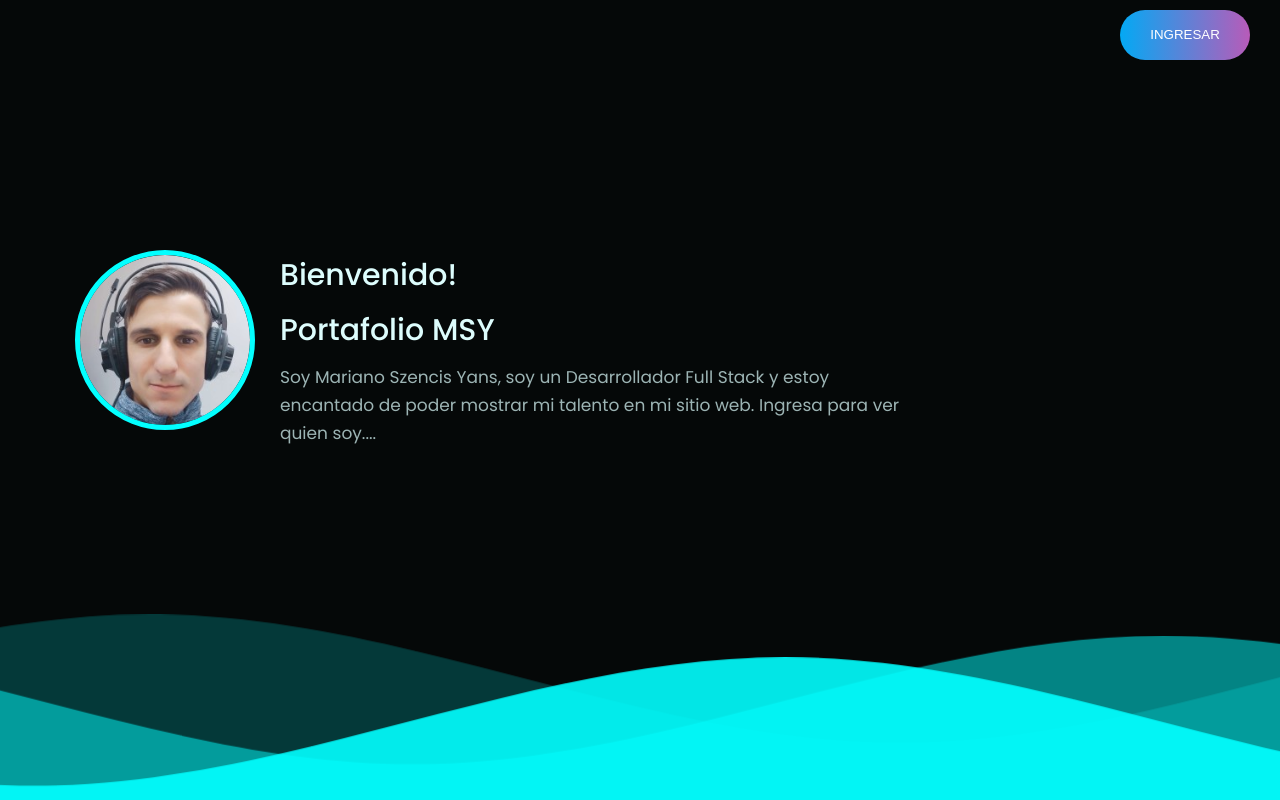
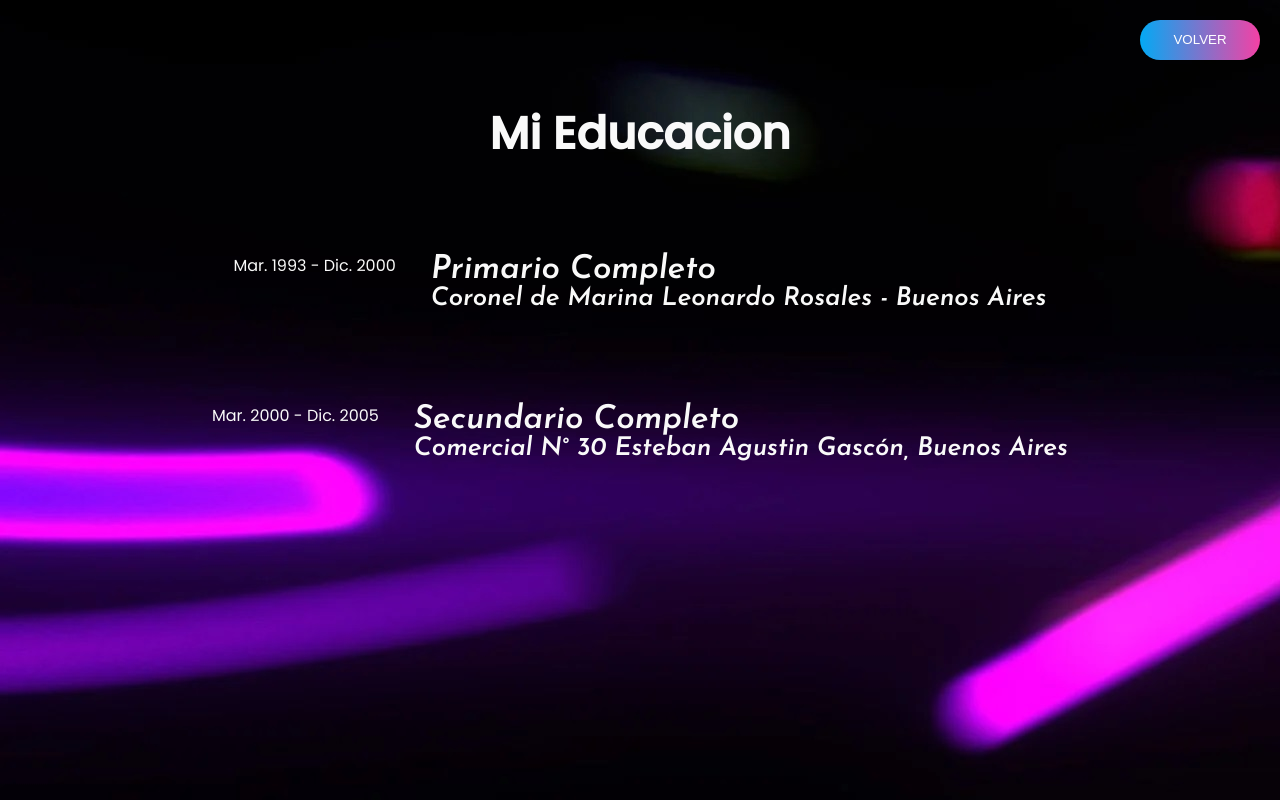
Before and after one commit to marianos1988/portafolio-web, a React (Vite) app: page /Educacion in a window 1280 px wide. Before the commit this address led to /index.html. Built offline with nearby package versions, Linux system fonts and the light colour scheme.

Commit message:
Armado de diseño modulo Educacion

```diff
--- a/src/App.tsx
+++ b/src/App.tsx
@@ -3,6 +3,7 @@ import { Index } from './routes/Index'
 import { Home } from './routes/Home'
 import { Perfil } from './routes/Perfil'
 import { Skills } from './routes/Skills'
+import { Educacion } from './routes/Educacion'
 
 function App() {
 
@@ -15,6 +16,7 @@ function App() {
           <Route path="/*" element= { <Navigate to="/" /> }></Route>
           <Route path='/Perfil' element= { <Perfil></Perfil> }></Route>
           <Route path='/Skills' element= { <Skills></Skills> }></Route>
+          <Route path='/Educacion' element= { <Educacion></Educacion> }></Route>
         </Routes>
     </>
   )
--- /dev/null
+++ b/src/routes/Educacion.tsx
@@ -0,0 +1,33 @@
+import React from 'react'
+import "../styles/Educacion.css"
+import { ButtonVolver } from '../components/ButtonVolver'
+
+export const Educacion = () => {
+  return (
+    <main className='container-educacion'>
+      <article>
+          <div className='container-boton-volver'>
+            <ButtonVolver></ButtonVolver>
+          </div>
+          <h1>Mi Educacion</h1>
+          <div className='container-box-educacion'>
+            <div className='box-educacion'>
+              <div className='fechas-educacion'>Mar. 1993 - Dic. 2000</div>
+              <div className='desc-educacion'>
+                <h2>Primario Completo</h2>
+                <h3>Coronel de Marina Leonardo Rosales - Buenos Aires</h3>
+              </div>
+            </div>
+            <div className='box-educacion'>
+              <div className='fechas-educacion'>Mar. 2000 - Dic. 2005</div>
+              <div className='desc-educacion'>
+                <h2>Secundario Completo</h2>
+                <h3>Comercial N° 30 Esteban Agustin Gascón, Buenos Aires</h3>
+              </div>
+            </div>
+          </div>
+
+      </article>
+    </main>
+  )
+}
--- /dev/null
+++ b/src/styles/Educacion.css
@@ -0,0 +1,85 @@
+.container-educacion {
+    width: 100%;
+    height: 100vh;
+    background-image: url("../assets/bg.jpg");
+    background-size:auto;
+    background-repeat: no-repeat;
+    transition: 0.5s;
+    animation: aparecer .5s ease-in;
+    padding-bottom: 30px;
+}
+
+.container-boton-volver {
+    transform: translate(-20px,20px);
+    display: flex;
+    justify-content: right;
+    align-items: center;
+}
+
+.container-educacion article h1 {
+
+    font-size: 45px;
+    width: 100%;
+    display: block;
+    text-align: center;
+    margin-top: 60px;
+}
+
+.container-box-educacion {
+    display: flex;
+    flex-direction: column;
+    justify-content:center;
+    align-items: center;
+    margin: 60px 0px 0px 0px;
+}
+
+.container-box-educacion .box-educacion {
+
+    height: 150px;
+    padding: 25px;
+    display: flex;
+    flex-direction: row;
+    flex-wrap: nowrap;
+}
+
+.container-box-educacion .box-educacion:hover {
+    width: inherit;
+    animation: aparecerBorde 1s infinite;
+
+}
+
+.container-box-educacion .box-educacion .fechas-educacion {
+    margin-right: 35px;
+    min-width: 90px;
+}
+
+.container-box-educacion .box-educacion .desc-educacion {
+    font-family: 'Josefin Sans', sans-serif;
+    font-size: 22px;
+
+}
+
+@media (min-width: 360px) AND (max-width: 754px) {
+    .container-educacion {
+        height: 100%;
+    }
+
+    .container-box-educacion .box-educacion {
+
+
+        margin-bottom: 35px;
+    }
+}
+
+@keyframes aparecerBorde {
+    0% {
+      border-bottom: 0px solid #03ffff;;
+      border-right: 0px solid #03ffff;;
+      border-radius: 30px;
+    }
+    100% {
+        border-bottom: 3px solid #03ffff;
+        border-right: 3px solid #03ffff;
+        border-radius: 30px;
+    }
+  }
--- a/src/styles/Skills.css
+++ b/src/styles/Skills.css
@@ -4,9 +4,7 @@
     width: 100%;
     height: inherit;
     background-image: url("../assets/bg.jpg");
-
     background-repeat: no-repeat;
-
     transition: 0.5s;
     animation: aparecer .5s ease-in;
     padding-bottom: 30px;
```
